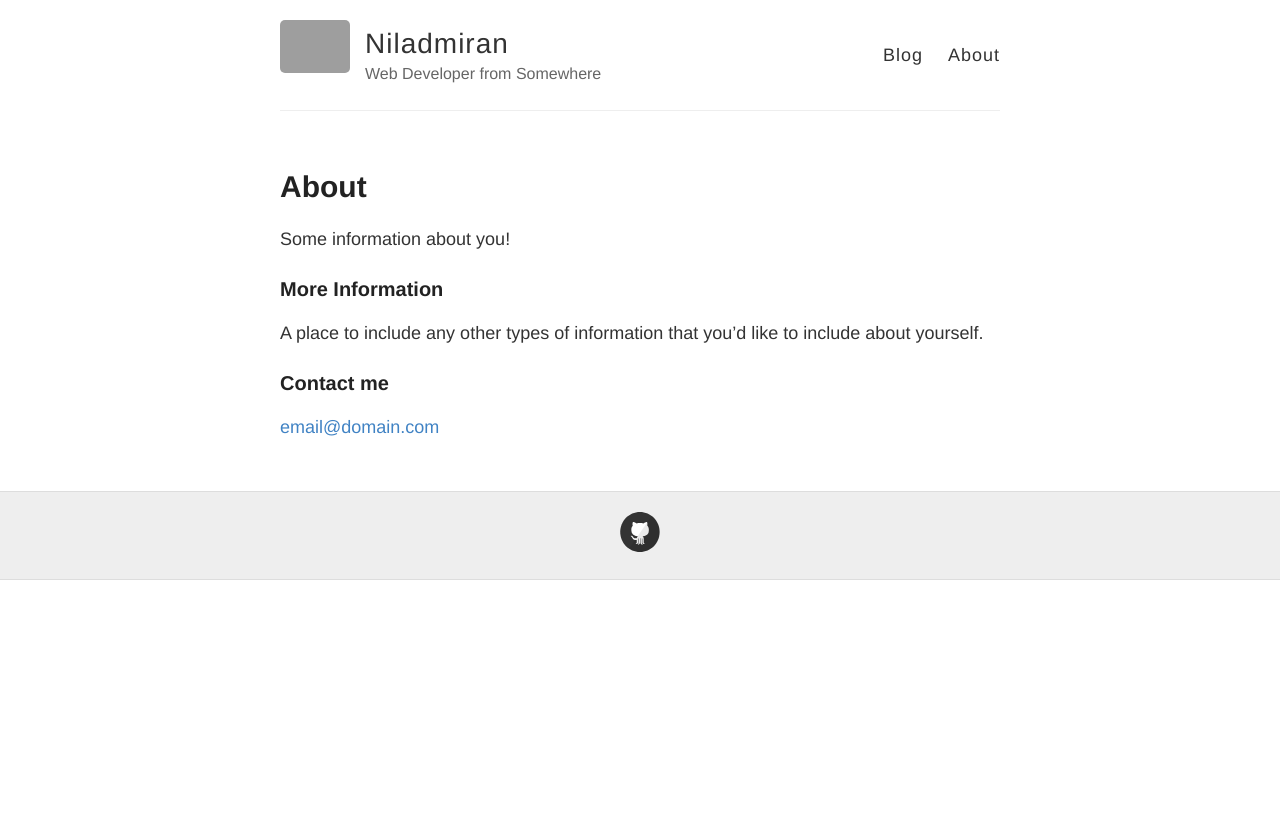
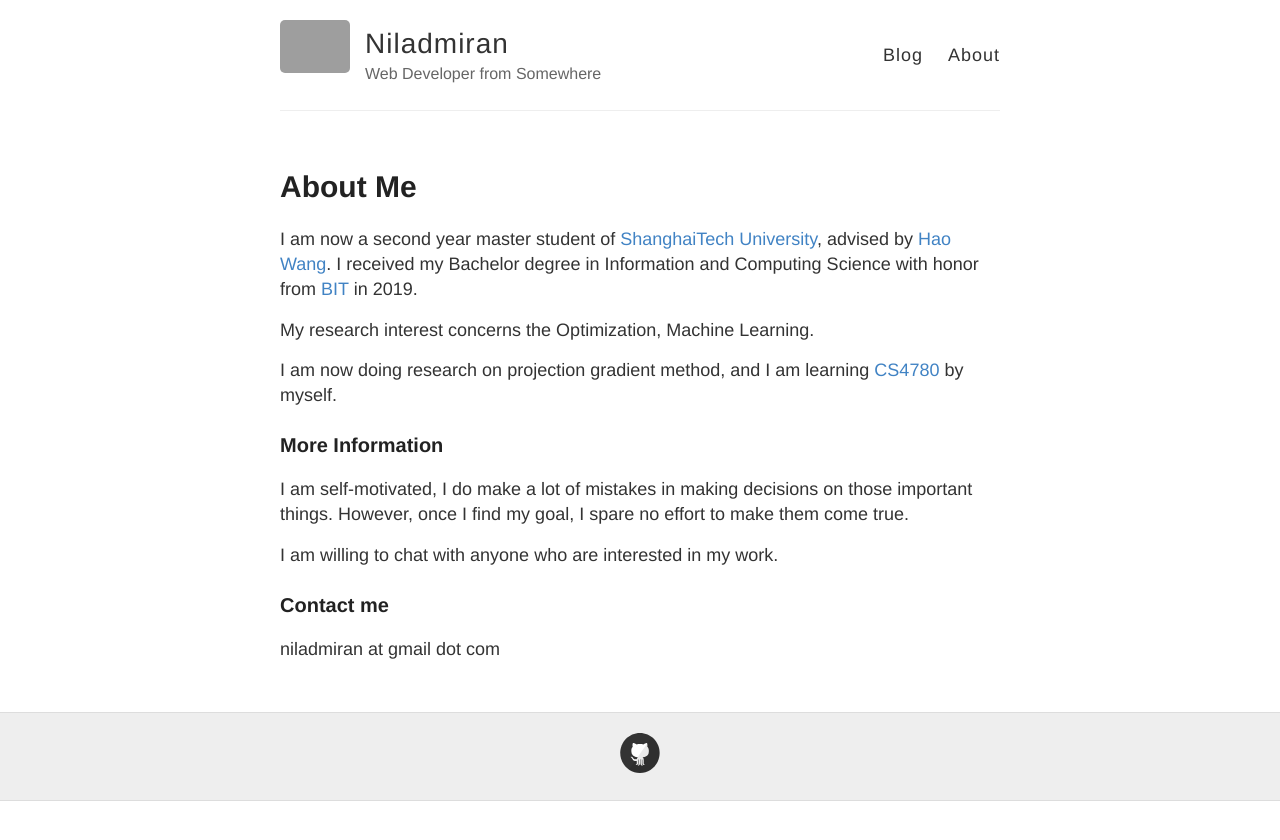
Before and after one commit to niladmiran/niladmiran.github.io, a Jekyll site: the page built from about.md, in a window 1280 px wide. Shown: the top 840 px of the page. Built offline with Jekyll 4.4.1, drawn with Linux system fonts in a browser that asks for light colours; grey boxes are pictures that could not be loaded.

Commit message:
update the about me

```diff
--- a/about.md
+++ b/about.md
@@ -1,15 +1,21 @@
 ---
 layout: page
-title: About
+title: About Me
 permalink: /about/
 ---
 
-Some information about you!
+I am now a second year master student of  [ShanghaiTech University](https://www.shanghaitech.edu.cn/),  advised by [Hao Wang](http://faculty.sist.shanghaitech.edu.cn/faculty/wanghao/). I received my Bachelor degree in Information and Computing Science with honor from [BIT](https://bit.edu.cn/) in 2019.
+
+My research interest concerns the Optimization, Machine Learning.
+
+I am now doing research on projection gradient method, and I am learning [CS4780](https://www.cs.cornell.edu/courses/cs4780/2018sp/page16/) by myself.
 
 ### More Information
 
-A place to include any other types of information that you'd like to include about yourself.
+I am self-motivated, I do make a lot of mistakes in making decisions on those important things. However, once I find my goal, I spare no effort to make them come true.
+
+I am willing to chat with anyone who are interested in my work.
 
 ### Contact me
 
-[email@domain.com](mailto:email@domain.com)
+niladmiran at gmail dot com
```
